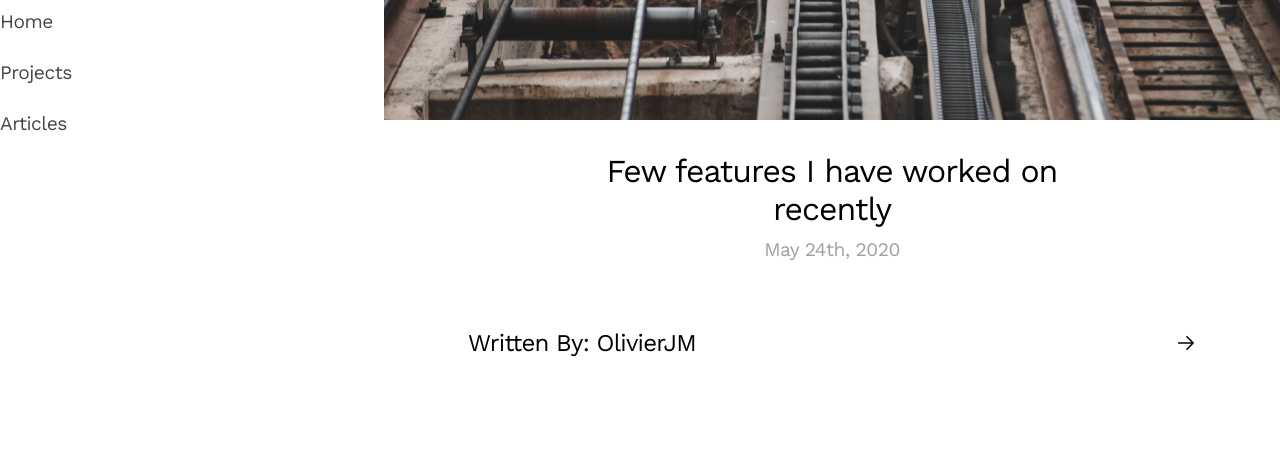
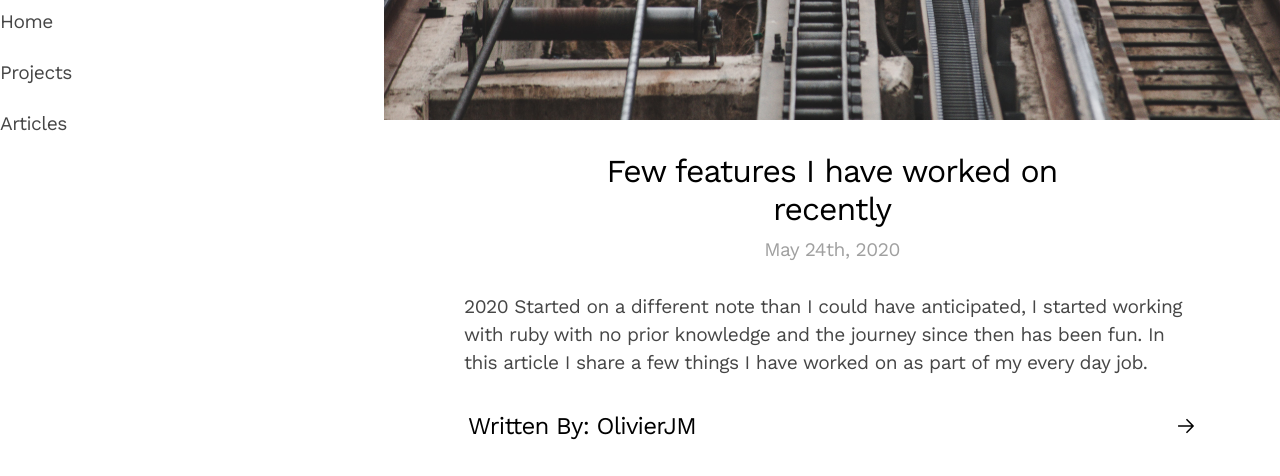
Before and after one commit to OlivierJM/olivierjm.dev, a Gatsby site: page /blog/few-features-i-have-worked-on-recently in a window 1280 px wide. Shown: the part 480-956 px from the top of the page. Before the commit the page ends 873 px from the top, so only its background shows below. Built offline with nearby package versions, Linux system fonts and the light colour scheme; Gatsby itself is replaced by a stand-in of ours; some icons are missing.

Commit message:
Update from Forestry.io Olivier JM Maniraho updated content/posts/few-features-i-have-worked-on-recently.md

```diff
--- a/content/posts/few-features-i-have-worked-on-recently.md
+++ b/content/posts/few-features-i-have-worked-on-recently.md
@@ -5,3 +5,4 @@ title: Few features I have worked on recently
 author: OlivierJM
 
 ---
+2020 Started on a different note than I could have anticipated, I started working with ruby with no prior knowledge and the journey since then has been fun. In this article I share a few things I have worked on as part of my every day job.
```
